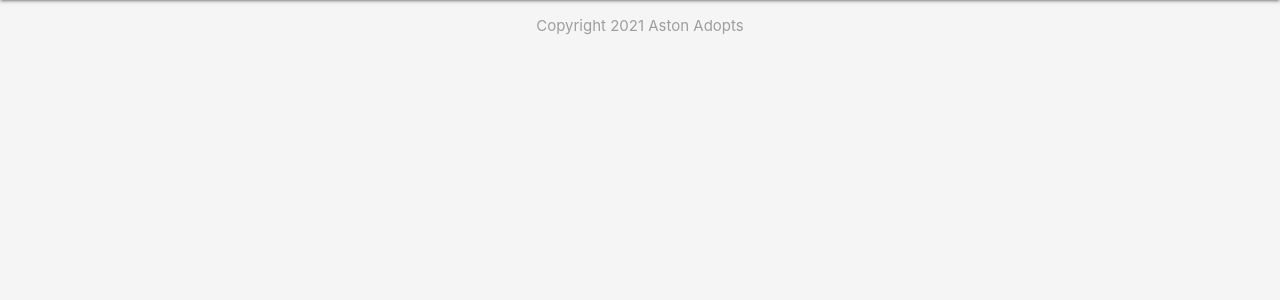
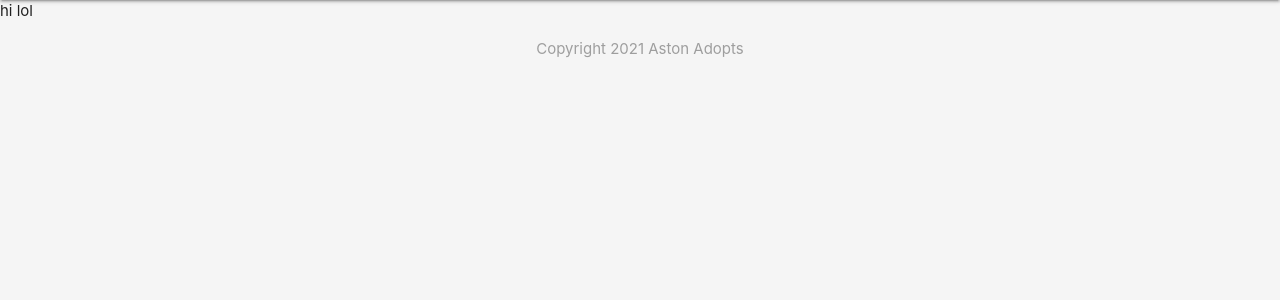
Before and after one commit to Newenergystar/Losers-Circle, a PHP site: page / in a window 1280 px wide. Shown: the part 64-364 px from the top of the page. Run offline with PHP 8.4, Linux system fonts and the light colour scheme.

Commit message:
Update index.php

```diff
--- a/index.php
+++ b/index.php
@@ -11,6 +11,7 @@
 
 
 
+<div> hi lol </div>
 
 
 
```
